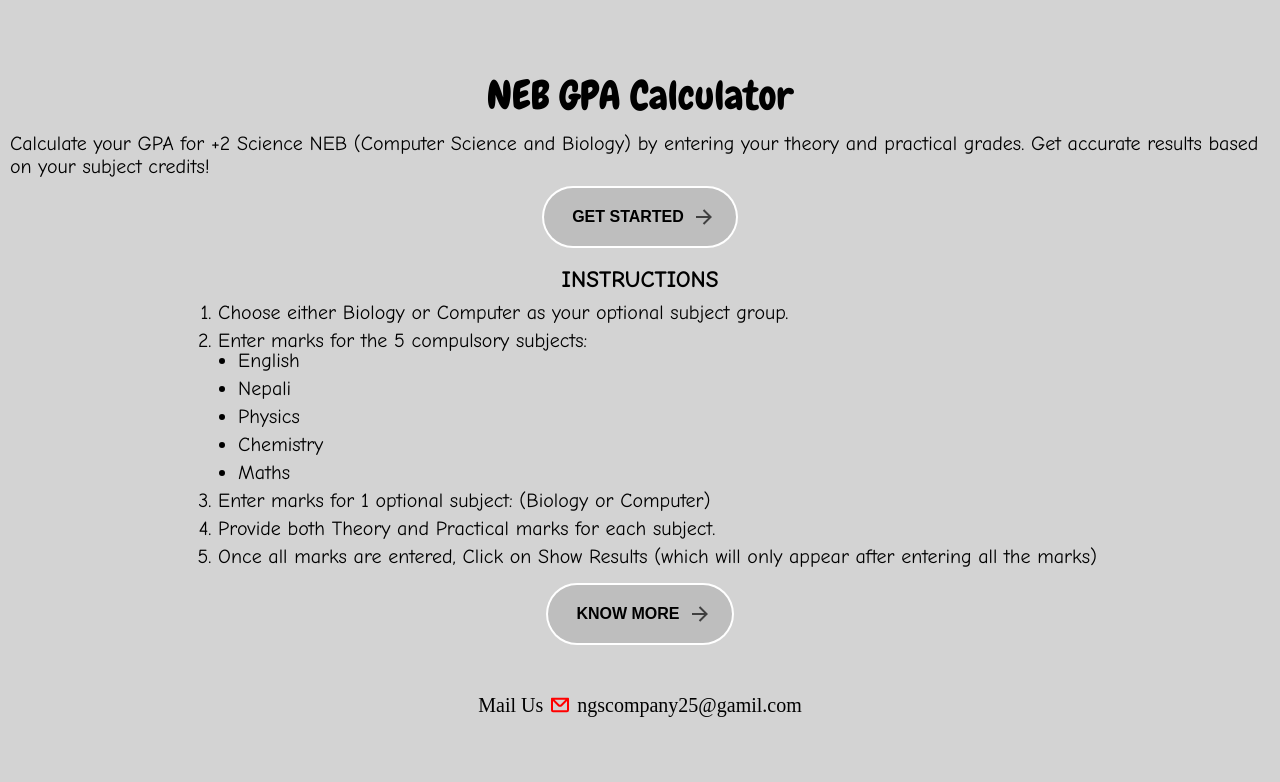
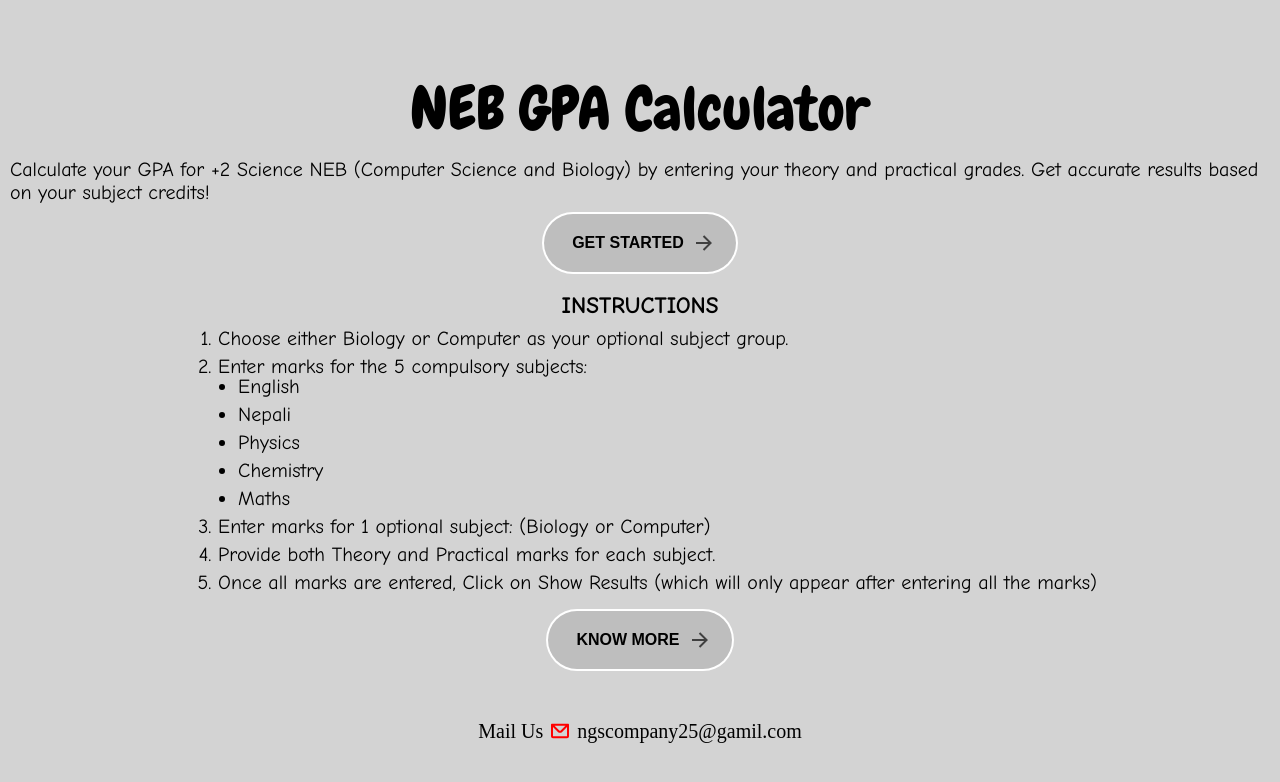
Before and after one commit to nitish-sah-js/GPA-Calc, a React (Vite) app: page / in a window 1280 px wide. Shown: the top 782 px of the page. Built offline with nearby package versions, Linux system fonts and the light colour scheme; a web font is replaced by a local one.

Commit message:
trigger redeploy

```diff
--- a/src/LandingPage/LandingPage.module.css
+++ b/src/LandingPage/LandingPage.module.css
@@ -10,6 +10,7 @@ body {
 }
 .title {
   text-align: center;
+  font-size: 6rem;
 }
 .landingPage {
   margin-top: 3rem;
```
